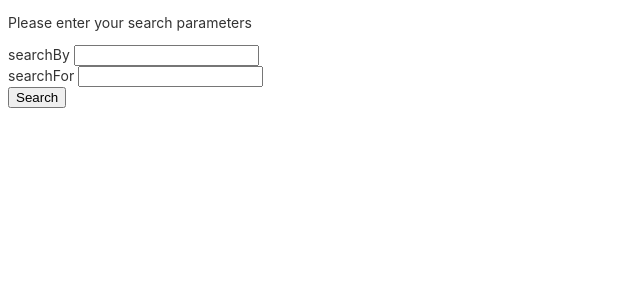
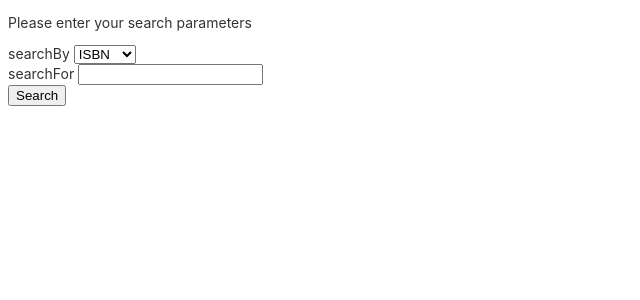
Before and after one commit to 220705-UTA-NET/FireLibraryV2, an Angular app in the folder fire-library-spa/: page /searchBooks in a window 1280 px wide. Shown: the top 300 px of the page, without its empty margins (0-640 px from the left). Built offline with nearby package versions, Linux system fonts and the light colour scheme.

Commit message:
Use dropdown selection instead of textbox

```diff
--- a/fire-library-spa/src/app/search-books/search-books.component.html
+++ b/fire-library-spa/src/app/search-books/search-books.component.html
@@ -25,7 +25,13 @@
     <label for="searchBy">
       searchBy
     </label>
-    <input name="searchBy" type="text">
+    <!-- <input name="searchBy" type="text"> -->
+    <select name="searchBy">
+      <option value="isbn">ISBN</option>
+      <option value="genre">Genre</option>
+      <option value="author">Author</option>
+      <option value="title">Title</option>
+    </select>
   </div>
   <div>
     <label for="searchFor">
```
